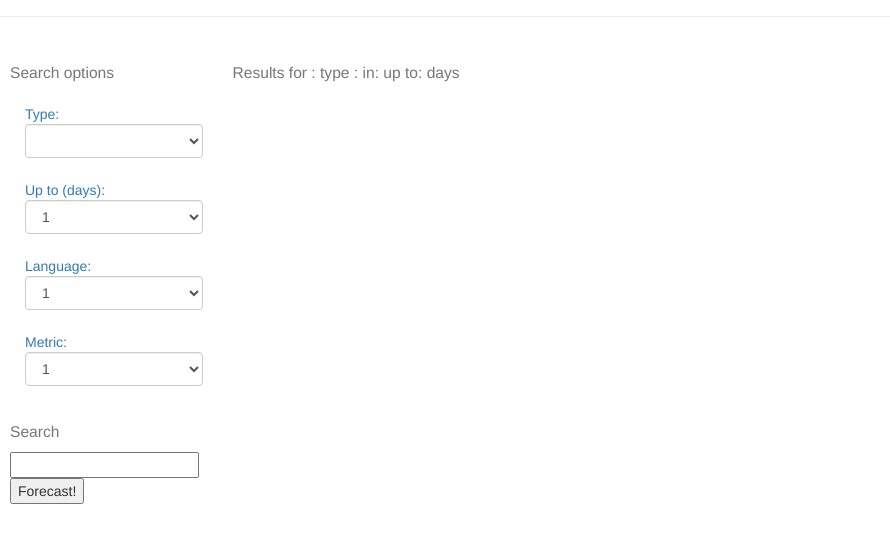
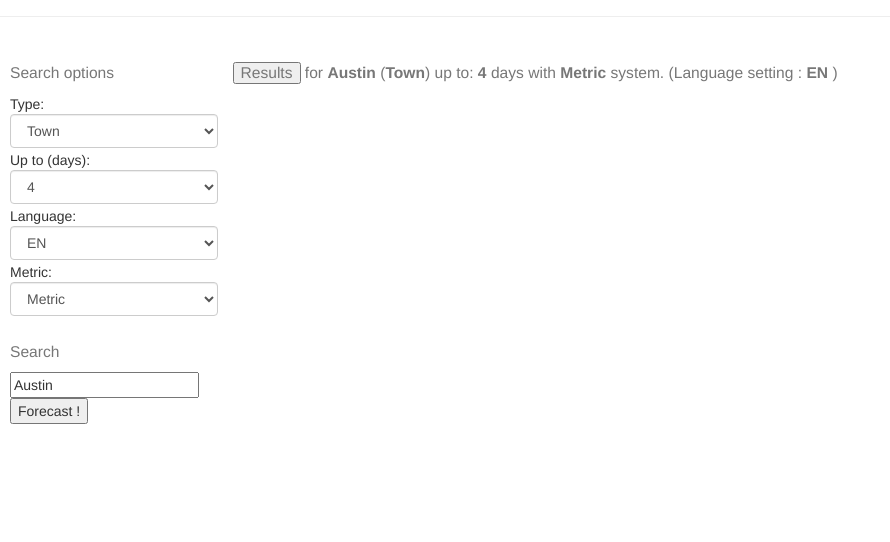
Before and after one commit to anlauren/metaWeather, a plain HTML site: page index.html in a window 1280 px wide. Shown: the part 142-684 px from the top of the page, without its empty margins (0-890 px from the left). Drawn offline with nearby package versions, Linux system fonts and the light colour scheme.

Commit message:
Angular data Binding set up.

```diff
--- a/index.html
+++ b/index.html
@@ -15,52 +15,50 @@
 				<h1>MetaWeather <small></br>the weather you need</small></h1>
 			</div>
 			<div class="row">
+				<div ng-controller="DataController">
 					<div class="col-md-2">
 						<div class="row">
 							<h3><small>Search options</small></h3>
+
 								<ul class="nav nav-pills nav-stacked">
-							<li role="presentation" ><a href="#">
+									<li role="presentation" >
 										Type:
-								<select class="form-control">
-									<option value="one"></option>
-									<option value="two">2</option>
+										<select class="form-control" ng-model="locateType">
+										<option ng-repeat ="n in listLocateType" value="{{n}}">{{n}}</option>
 										</select>
-								</a>
 									</li>
-							<li role="presentation" ><a href="#">
+									<li role="presentation" >
 										Up to (days):
-								<select class="form-control">
-									<option value="one">1</option>
-									<option value="two">2</option>
+										<select class="form-control" ng-model="days" ng-options="n for n in listDays">
 										</select>
-								</a>
 									</li>
-							<li role="presentation" ><a href="#">
+									<li role="presentation" >
 										Language:
-								<select class="form-control">
-									<option value="one">1</option>
-									<option value="two">2</option>
+										<select class="form-control" ng-model="lang" ng-options="n for n in listLang">
 										</select>
-								</a>
 									</li>
-							<li role="presentation" ><a href="#">
+									<li role="presentation" >
 										Metric:
-								<select class="form-control">
-									<option value="one">1</option>
-									<option value="two">2</option>
+										<select class="form-control" ng-model="metric">
+										<option ng-repeat ="n in listMetric" value="{{n}}">{{n}}</option>
 										</select>
-								</a>
 									</li>
 								</ul>
+
 						</div>
 						<div class="row">
 							<h3><small>Search</small></h3>
-						<input type="text"/>
-						<input type="submit" href="#" value="Forecast!"/>
+							<input type="text" ng-model="req"/>
+							<input type="submit" href="#" value="Forecast !"/>
 						</div>
 					</div>
 					<div class="col-md-10">
-					<h3><small>Results for : {{location}} type :{{type}} in: {{lang}} up to: {{days}} days</small></h3>
+						<h3><small><input type="submit" href="#" value="Results"/> for <strong>{{req}}</strong>
+							(<strong>{{locateType}}</strong>)
+							up to: <strong>{{days}}</strong>
+							days with <strong>{{metric}}</strong> system.
+							(Language setting : <strong>{{lang}}</strong> )</small></h3>
+					</div>
 				</div>
 			</div>
 		</div>
--- a/js/metaWeatherApp.js
+++ b/js/metaWeatherApp.js
@@ -6,8 +6,18 @@
 var mtw = angular.module('mtw', []); // Creating the main ng-app metaweather (mtw) controller for rootscope
 
 /*************************************** The Modules *****************************************/
-mtw.controller('VarCtrl', ['$scope', function($scope){ // just a controller example for now
-	$scope.a = 0;
+mtw.controller('DataController', ['$scope', function($scope){ // Controlling the data we will send to the app and how
+	$scope.listLang = ['EN', 'FR', 'SP'];
+	$scope.listLocateType = ['State', 'Town', 'GPS'];
+	$scope.listMetric =['Imperial', 'Metric'];
+	$scope.listDays = [1,2,3,4,5,6,7,8,9,10,11,12,13,14,15,16];
+	$scope.lang = 'EN';
+	$scope.locateType = 'Town';
+	$scope.metric ='Metric';
+	$scope.days = 4;
+	$scope.req='Austin';
+
+
 }]);
 
 /*************************************** The Servives **********************************/
```
Lines whose indentation alone changed are shown as unchanged.
